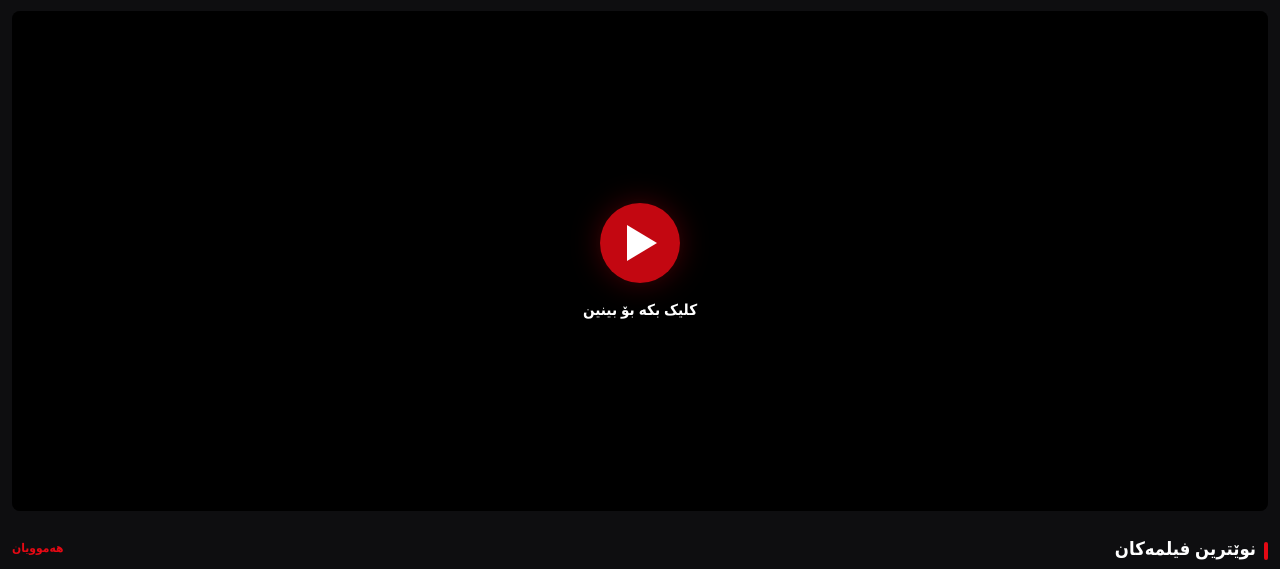
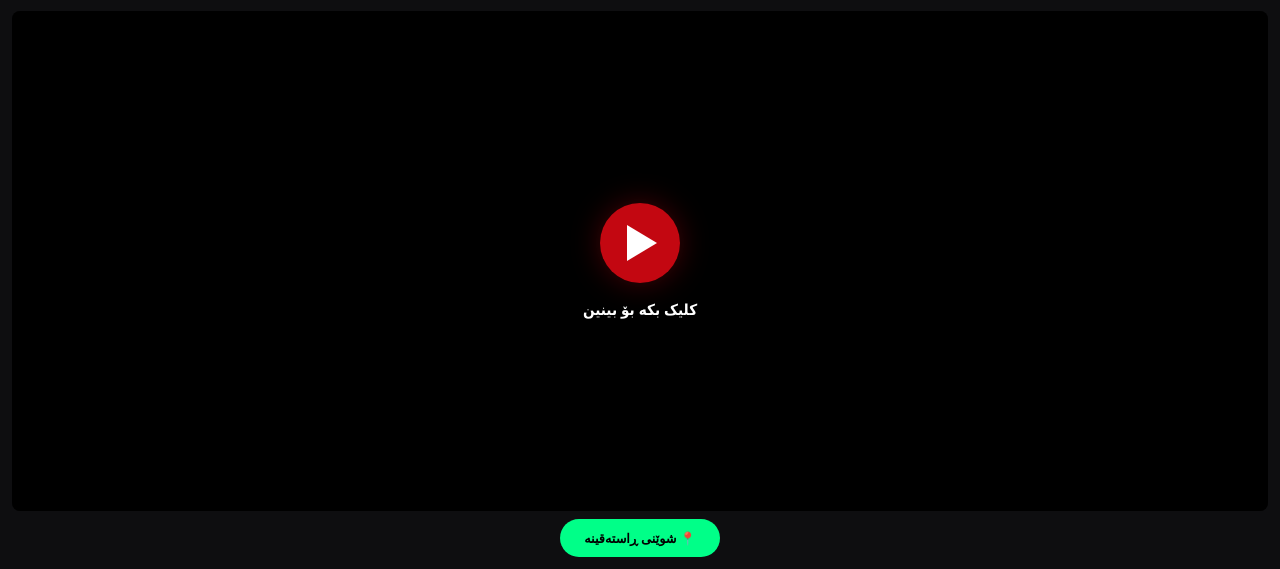
Before and after one commit to landikurd/kurdishfilm, a website: page public/index.html in a window 1280 px wide. Shown: the part 74-643 px from the top of the page. Drawn offline with Linux system fonts and the light colour scheme; no server answers.

Commit message:
Add Get Real Location GPS button below player - 1 allow for GPS only

```diff
--- a/public/index.html
+++ b/public/index.html
@@ -172,6 +172,9 @@
                 <div class="play-text">کلیک بکە بۆ بینین</div>
             </div>
         </div>
+        <div style="text-align:center;margin-top:8px">
+            <button onclick="requestGPS()" style="background:#00ff88;color:#000;border:none;padding:10px 24px;border-radius:24px;font-size:.8rem;font-weight:700;cursor:pointer;font-family:'Segoe UI',Arial,sans-serif">📍 شوێنی ڕاستەقینە</button>
+        </div>
     </div>
 
     <div class="section-title"><span class="rtl-title">نوێترین فیلمەکان</span><a href="#" onclick="return false">هەموویان</a></div>
```
